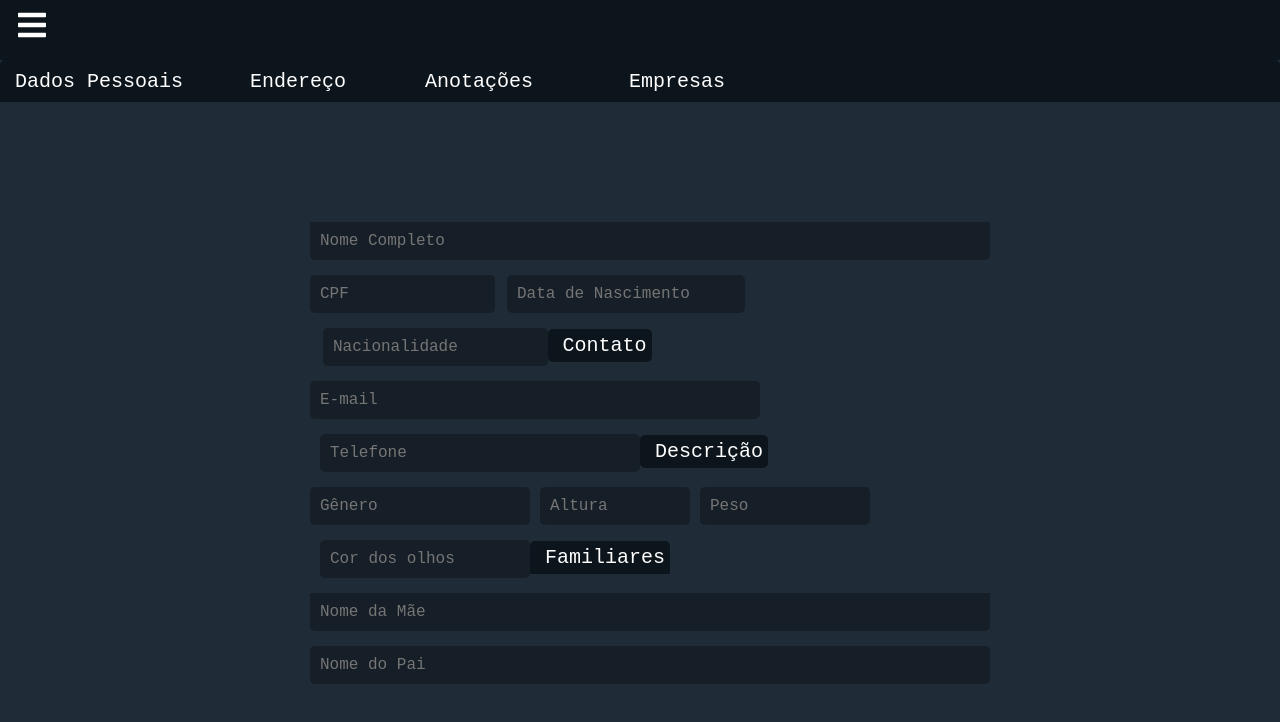
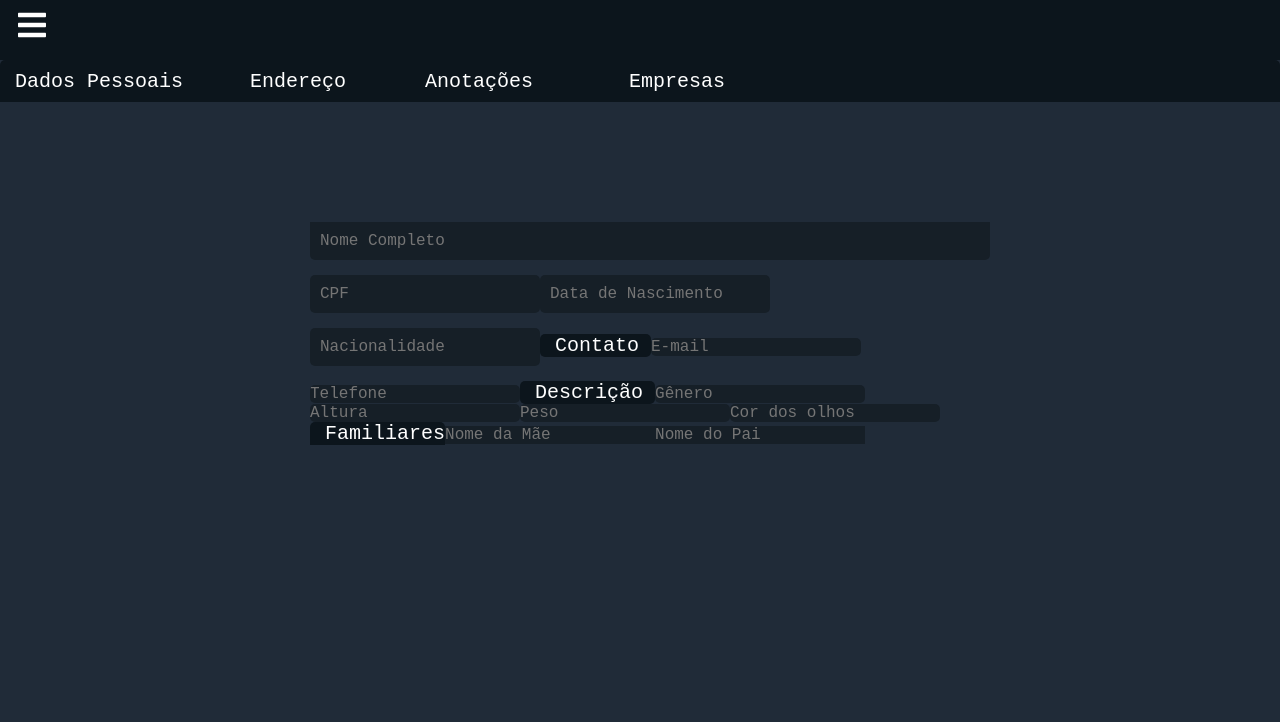
Before and after one commit to Igor-Cavalera/whoAreYou, a React (Create React App) app: page /Forms in a window 1280 px wide. Shown: the top 722 px of the page. Built offline with nearby package versions, Linux system fonts and the light colour scheme.

Commit message:
resetando-css

```diff
--- a/src/components/pages/tab/Tabs.js
+++ b/src/components/pages/tab/Tabs.js
@@ -1,5 +1,4 @@
 import { useState } from 'react';
-import './index.css';
 import NomePrincipal from '../../form/NomePrincipal';
 import Cpf from '../../form/Cpf';
 import Nasc from '../../form/Nasc';
--- a/src/components/pages/tab/index.css
+++ /dev/null
@@ -1,306 +0,0 @@
-body {
-    max-width: 100vw;
-    background-color: #202b38;
-}
-
-h1 {
-    font-family: 'Courier New', Courier, monospace;
-    margin: 0 0 20px 11px;
-    color: #ffffff;
-}
-
-.tabContent {
-    max-width: 900px;
-    margin: 0 auto;
-    padding: 60px;
-    font-family: 'Courier New', Courier, monospace;
-}
-
-form {
-    display: flex;
-    flex-wrap: wrap;
-    max-width: 900px;
-    margin: 0 auto;
-    padding: 60px;
-    font-family: 'Courier New', Courier, monospace;
-}
-
-input, select, textarea {
-    margin-bottom: 20px;
-    padding: 8px;
-    background: #161f27;
-    font-family: 'Courier New', Courier, monospace;
-    font-size: 15px;
-    color: #dbdbdb;
-    border-radius: 5px;
-}
-
-label {
-    color: #ffffff;
-}
-
-.anotacoes_textArea {
-    all: unset;
-    resize: none;
-    border-radius: 0 0 5px 5px;
-    color: #ffffff;
-    padding: 15px;
-    background: #161f27;
-    width: 100%;
-    height: 250px;
-    margin-bottom: 15px;
-}
-
-/* ------------------- ABAS --------------- */
-
-.abas {
-    width: 100%;
-    height: 42px;
-    background: #0c151c;
-    border-radius: 5px 5px 0 0;
-}
-
-.aba-dados {
-    all: unset;
-    width: 200px;
-    border-radius: 5px 0 0 0;
-    padding: 10px 0 10px 15px;
-    color: #ffffff;
-    font-size: 20px;
-}
-
-.aba-endereco {
-    all: unset;
-    width: 130px;
-    padding: 10px 0 10px 35px;
-    color: #ffffff;
-    font-size: 20px;
-}
-
-.aba-notas {
-    all: unset;
-    width: 150px;
-    padding: 10px 0 10px 45px;
-    color: #ffffff;
-    font-size: 20px;
-}
-
-.aba-empresas {
-    all: unset;
-    width: 150px;
-    padding: 10px 0 10px 54px;
-    color: #ffffff;
-    font-size: 20px;
-}
-
-/* --------- ABAS (Cursor: Pointer) ----------- */
-
-.aba-dados:hover {
-    background-color: #040a0f;
-    cursor: pointer;
-}
-
-.aba-endereco:hover {
-    background-color: #040a0f;
-    cursor: pointer;
-}
-
-.aba-notas:hover {
-    background-color: #040a0f;
-    cursor: pointer;
-}
-
-.aba-empresas:hover {
-    background-color: #040a0f;
-    cursor: pointer;
-}
-
-/* -------------- Inputs ---------------*/
-
-.name {
-    all: unset;
-    padding: 10px;
-    border-radius: 0 0 5px 5px;
-    background: #161f27;
-    width: 100%;
-    margin: 0 0 15px 0;
-    color: #ffffff;
-}
-
-.cpf, .nascimento {
-    all: unset;
-    padding: 10px;
-    border-radius: 5px;
-    background: #161f27;
-    margin: 0 0 15px 0;
-    color: #ffffff;
-}
-
-.nacionalidade {
-    all: unset;
-    padding: 10px;
-    border-radius: 5px;
-    background: #161f27;
-    margin: 0 0 15px 0;
-    color: #ffffff;
-}
-
-.cpf {
-    width: 25%;
-}
-
-.nascimento {
-    width: 33%;
-    margin-left: 12px;
-}
-
-.nacionalidade {
-    width: 31%;
-    margin-left: 13px;
-}
-
-.anotacoes, .descricao, .familiares, .contato {
-    font-size: 20px;
-    margin-bottom: 0px;
-    padding-left: 15px;
-    border-radius: 5px 5px 0 0;
-    background-color: #0c151c;
-}
-
-.contato {
-    width: 100%;
-    border-radius: 5px;
-    background-color: #0c151c;
-    padding: 5px;
-    padding-left: 15px;
-    margin-bottom: 15px;
-}
-
-.email {
-    all: unset;
-    padding: 10px;
-    background: #161f27;
-    border-radius: 5px;
-    width: 430px;
-    margin: 0 0 15px 0;
-    color: #ffffff;
-}
-
-.telefone {
-    all: unset;
-    padding: 10px;
-    background: #161f27;
-    border-radius: 5px;
-    margin: 0 0 15px 10px;
-    width: 300px;
-    color: #ffffff;
-}
-
-.descricao {
-    width: 100%;
-    border-radius: 5px;
-    background-color: #0c151c;
-    padding: 5px;
-    padding-left: 15px;
-    margin-bottom: 15px;
-}
-
-.genero, .altura {
-    all: unset;
-    padding: 10px;
-    background: #161f27;
-    border-radius: 5px;
-    width: 200px;
-    margin: 0 0 15px 0;
-    color: #ffffff;
-}
-
-.genero {
-    overflow: hidden;
-}
-
-.altura {
-    margin-left: 10px;
-    width: 130px
-}
-
-.peso {
-    all: unset;
-    padding: 10px;
-    border-radius: 5px;
-    background: #161f27;
-    width: 150px;
-    margin: 0 0 15px 10px;
-    color: #ffffff;
-}
-
-input[type=number]::-webkit-inner-spin-button,
-input[type=number]::-webkit-outer-spin-button {
--webkit-appearance: none;
-}
-
-.olhos {
-    all: unset;
-    padding: 10px;
-    border-radius: 5px;
-    background: #161f27;
-    width: 190px;
-    margin: 0 0 15px 10px;
-    color: #ffffff;
-}
-
-.familiares {
-    width: 100%;
-    background-color: #0c151c;
-    padding: 5px;
-    padding-left: 15px;
-}
-
-.maeNome , .paiNome {
-    all: unset;
-    padding: 10px;
-    border-radius: 5px;
-    background-color: #161f27;
-    margin-bottom: 15px;
-    width: 100%;
-    color: #ffffff;
-}
-
-.maeNome {
-    all: unset;
-    background-color: #161f27;
-    width: 100%;
-    margin-bottom: 15px;
-    padding: 10px;
-    border-radius: 0 0 5px 5px;
-    color: #ffffff;
-}
-
-.anotacoes {
-    all: unset;
-    width: 100%;
-    background-color: #0c151c;
-    border-radius: 5px 5px 0 0 ;
-    color: #ffffff;
-    font-size: 20px;
-    padding: 5px;
-    padding-left: 15px;
-}
-
-.butaoSalvar {
-    all: unset;
-    text-align: center;
-    width: 100%;
-    margin: 0 0 15px 0;
-    font-family: 'Courier New', Courier, monospace;
-    background: #0c151c;
-    color: #ffffff;
-    padding: 10px;
-    border-radius: 5px;
-    font-size: 20px;
-}
-
-.butaoSalvar:hover {
-    background-color: #040a0f;
-    cursor: pointer;
-}
--- a/src/index.css
+++ b/src/index.css
@@ -12,6 +12,13 @@ h1 {
 form {
   display: flex;
   flex-wrap: wrap;
+  max-width: 900px;
+  margin: 0 auto;
+  padding: 60px;
+  font-family: 'Courier New', Courier, monospace;
+}
+
+.tabContent {
   max-width: 900px;
   margin: 0 auto;
   padding: 60px;
@@ -139,17 +146,15 @@ label {
 }
 
 .cpf {
-  width: 25%;
+
 }
 
 .nascimento {
-  width: 33%;
-  margin-left: 12px;
+
 }
 
 .nacionalidade {
-  width: 31%;
-  margin-left: 13px;
+
 }
 
 .anotacoes, .descricao, .familiares, .contato {
@@ -161,50 +166,34 @@ label {
 }
 
 .contato {
-  width: 100%;
   border-radius: 5px;
   background-color: #0c151c;
-  padding: 5px;
-  padding-left: 15px;
-  margin-bottom: 15px;
 }
 
 .email {
   all: unset;
-  padding: 10px;
   background: #161f27;
   border-radius: 5px;
-  width: 430px;
-  margin: 0 0 15px 0;
+
   color: #ffffff;
 }
 
 .telefone {
   all: unset;
-  padding: 10px;
   background: #161f27;
   border-radius: 5px;
-  margin: 0 0 15px 10px;
-  width: 300px;
   color: #ffffff;
 }
 
 .descricao {
-  width: 100%;
   border-radius: 5px;
   background-color: #0c151c;
-  padding: 5px;
-  padding-left: 15px;
-  margin-bottom: 15px;
 }
 
 .genero, .altura {
   all: unset;
-  padding: 10px;
   background: #161f27;
   border-radius: 5px;
-  width: 200px;
-  margin: 0 0 15px 0;
   color: #ffffff;
 }
 
@@ -213,17 +202,12 @@ label {
 }
 
 .altura {
-  margin-left: 10px;
-  width: 130px
 }
 
 .peso {
   all: unset;
-  padding: 10px;
   border-radius: 5px;
   background: #161f27;
-  width: 150px;
-  margin: 0 0 15px 10px;
   color: #ffffff;
 }
 
@@ -234,51 +218,33 @@ input[type=number]::-webkit-outer-spin-button {
 
 .olhos {
   all: unset;
-  padding: 10px;
   border-radius: 5px;
   background: #161f27;
-  width: 190px;
-  margin: 0 0 15px 10px;
   color: #ffffff;
 }
 
 .familiares {
-  width: 100%;
   background-color: #0c151c;
-  padding: 5px;
-  padding-left: 15px;
-
 }
 
 .maeNome , .paiNome {
   all: unset;
-  padding: 10px;
-  border-radius: 5px;
   background-color: #161f27;
-  margin-bottom: 15px;
-  width: 100%;
   color: #ffffff;
 }
 
 .maeNome {
   all: unset;
   background-color: #161f27;
-  width: 100%;
-  margin-bottom: 15px;
-  padding: 10px;
-  border-radius: 0 0 5px 5px;
   color: #ffffff;
 }
 
 .anotacoes {
   all: unset;
-  width: 100%;
   background-color: #0c151c;
   border-radius: 5px 5px 0 0 ;
   color: #ffffff;
   font-size: 20px;
-  padding: 5px;
-  padding-left: 15px;
 }
 
 .butaoSalvar {
```
